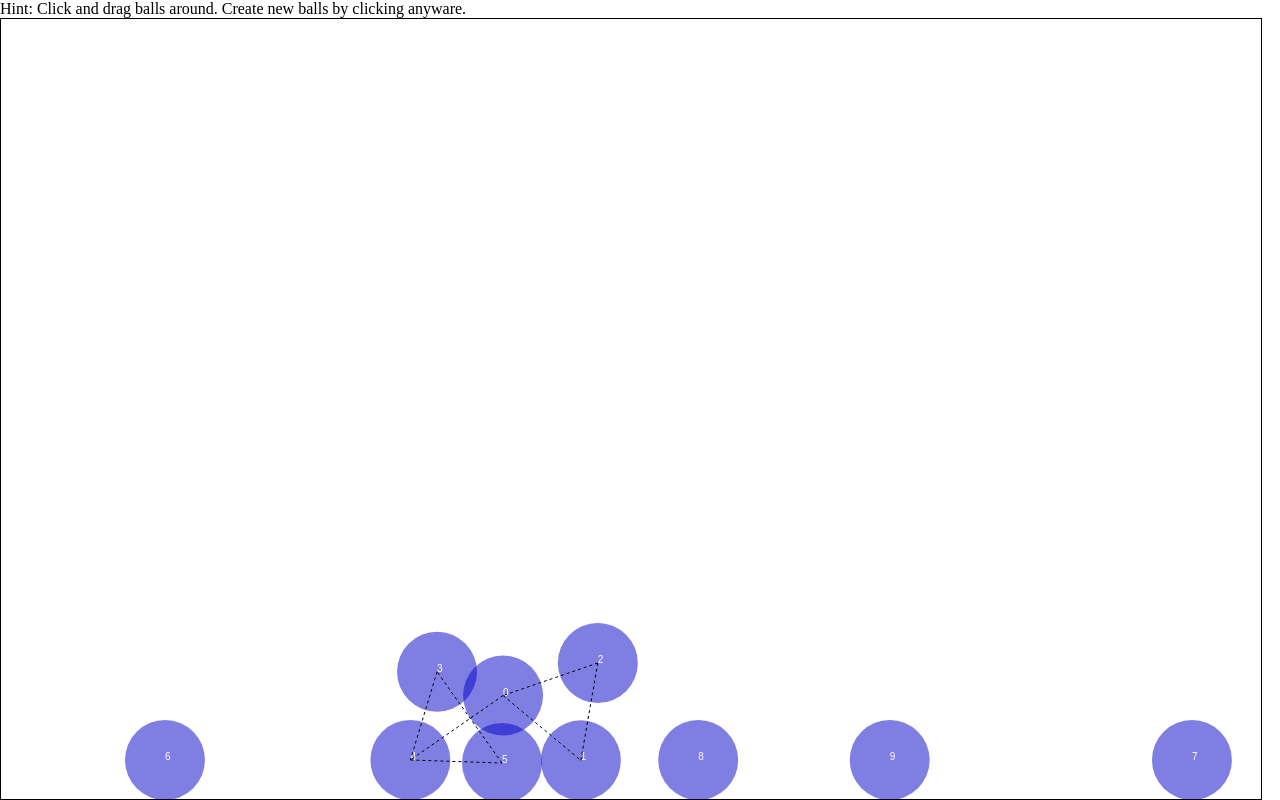
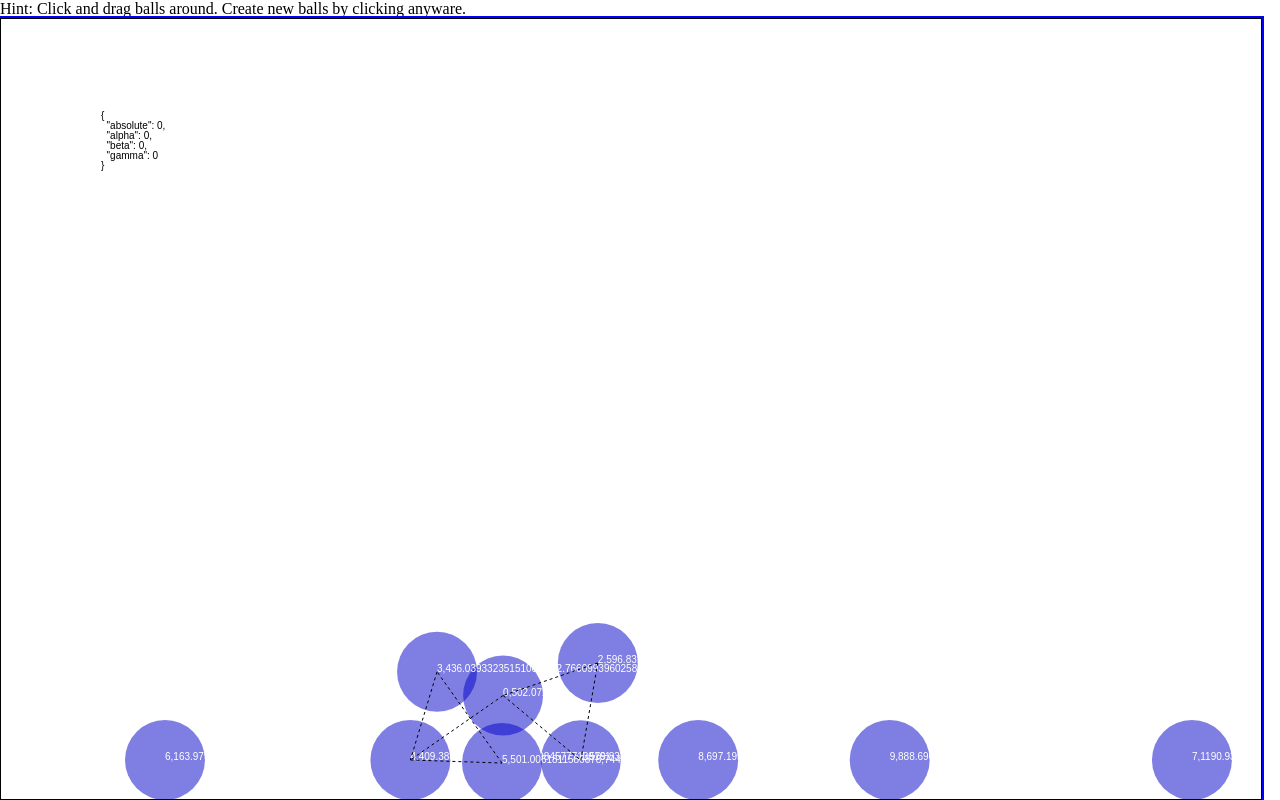
Before and after one commit to yigalirani/springmass.js, a website with bundled scripts: page index.html in a window 1280 px wide. Built offline with nearby package versions, Linux system fonts and the light colour scheme.

Commit message:
added orientation detection and display

```diff
--- a/index.html
+++ b/index.html
@@ -7,6 +7,9 @@ html, body {
   width:  100%;
   height: 100%;
   margin: 0px;
+}
+canvas{
+  box-shadow: 0 0 0 2px blue;
 }
 </style>
 
--- a/src/helpers.ts
+++ b/src/helpers.ts
@@ -54,6 +54,12 @@ export class Ball {
     this.speed = speed;
   }
 }
+export class Orientation{
+  absolute = 0;
+  alpha = 0;
+  beta = 0;
+  gamma = 0;
+}
 function system_time() {
   return new Date().getTime() / 1000;
 }
--- a/src/springmass.ts
+++ b/src/springmass.ts
@@ -1,8 +1,9 @@
 "use strict";
-import {Ball,Vec,Spring,Timer,TouchEx} from './helpers.js'
+import {Ball,Vec,Spring,Timer,TouchEx,Orientation} from './helpers.js'
 import {calc_new_frame} from './calc.js'
 function balls_widget() {
   //project a global variabl wall_widget
+  const orientation=new Orientation();
   var origin = 0;
   var balls: Ball[] = [];
   var radius = 40;
@@ -125,7 +126,7 @@ function balls_widget() {
       if (dragged_ball == i) ctx.fillStyle = "rgba(0, 100,200 , 0.5)";
       ctx.fill();
       ctx.fillStyle = "white";
-      ctx.fillText(i, ball.x, ball.y);
+      ctx.fillText(i+','+ball.x+','+ball.y, ball.x, ball.y);
     }
     ctx.setLineDash([3, 3]);
     for (i = 0; i < springs.length; i++) {
@@ -136,6 +137,19 @@ function balls_widget() {
       ctx.lineTo(b.x, b.y);
       ctx.stroke();
     }
+    ctx.fillStyle = "black";
+    JSON.stringify(orientation,null,2).split('\n').forEach((txt,y)=>
+      ctx.fillText(txt,100, 100+y*10)
+    )
+
+  }
+  function handleOrientation(event) {
+    orientation.absolute = event.absolute;
+    orientation.alpha = event.alpha;
+    orientation.beta = event.beta;
+    orientation.gamma = event.gamma;
+
+    // Do stuff with the new orientation data
   }
   function touch_start(evt) {
     num_touch_start=num_touch_start+1;
@@ -191,6 +205,7 @@ function balls_widget() {
     canvas.addEventListener("touchstart", touch_start, false);
     canvas.addEventListener("touchmove", touch_move, false);
     canvas.addEventListener("touchend", touch_end, false);
+    window.addEventListener("deviceorientation", handleOrientation, true);
     setInterval(draw, 30);
   }
   init_world();
```
Also changed, not shown: dist/springmass.js, 2 other files.
